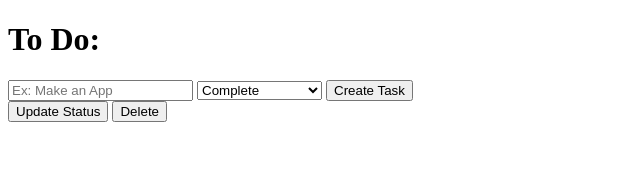
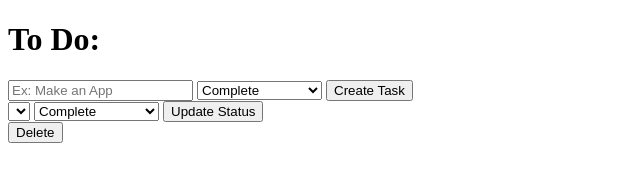
Before and after one commit to brentReno/NES_to_do, a website: page public/index.html in a window 1280 px wide. Shown: the whole page, without its empty margins (0-640 px from the left). Drawn offline with Linux system fonts and the light colour scheme; no server answers.

Commit message:
Change status inputs are on the DOM

```diff
--- a/public/index.html
+++ b/public/index.html
@@ -21,7 +21,14 @@
       </select>
     <button id="createNewTask">Create Task</button>
   </div>
+    <div id="updateStatus">
+      <select id="selectTaskIn"></select>
+      <select id ="statusChangeIn">
+          <option> Complete </option>
+          <option> Work In Progress </option>
+      </select>
     <button id="changeTaskStaus">Update Status</button>
+  </div>
     <button id="deleteTask">Delete</button>
   </body>
 </html>
--- a/public/scripts/toDo.js
+++ b/public/scripts/toDo.js
@@ -82,12 +82,15 @@ var displayTask = function(){
       console.log(" back with the Tasks:", data);
       //establish display string
       var displayString="";
+      var selectList="";
       //loop through data array
       for (var i = 0; i < data.length; i++) {
         displayString +='<li id ="'+data[ i ].id+'"data-value="'+ data[ i ].status+'">'+ data[ i ].task +"</li>";
+        selectList+="<option> Item "+ data[ i ].id + "</option>";
       }
       //display on DOM
       $('#toDoList').html(displayString);
+      $('#selectTaskIn').html(selectList);
     }// end success
 
   });//end ajax
```
